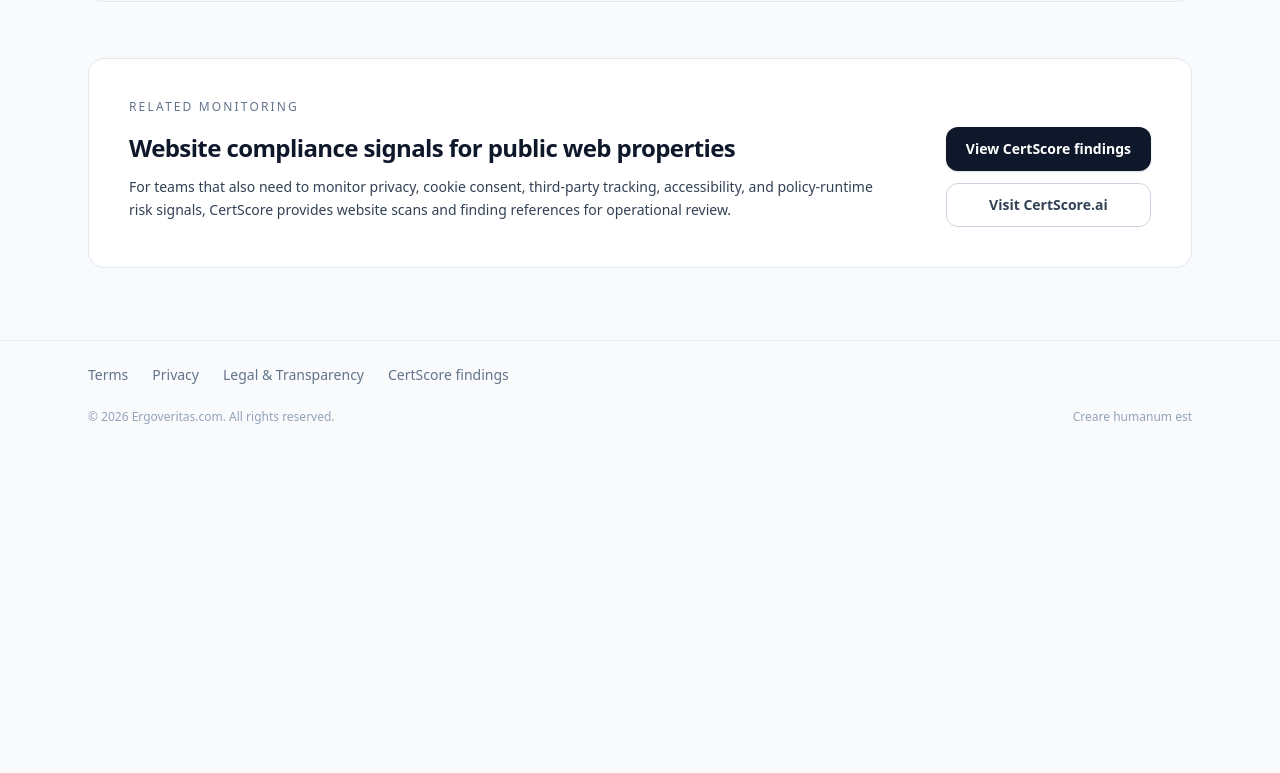
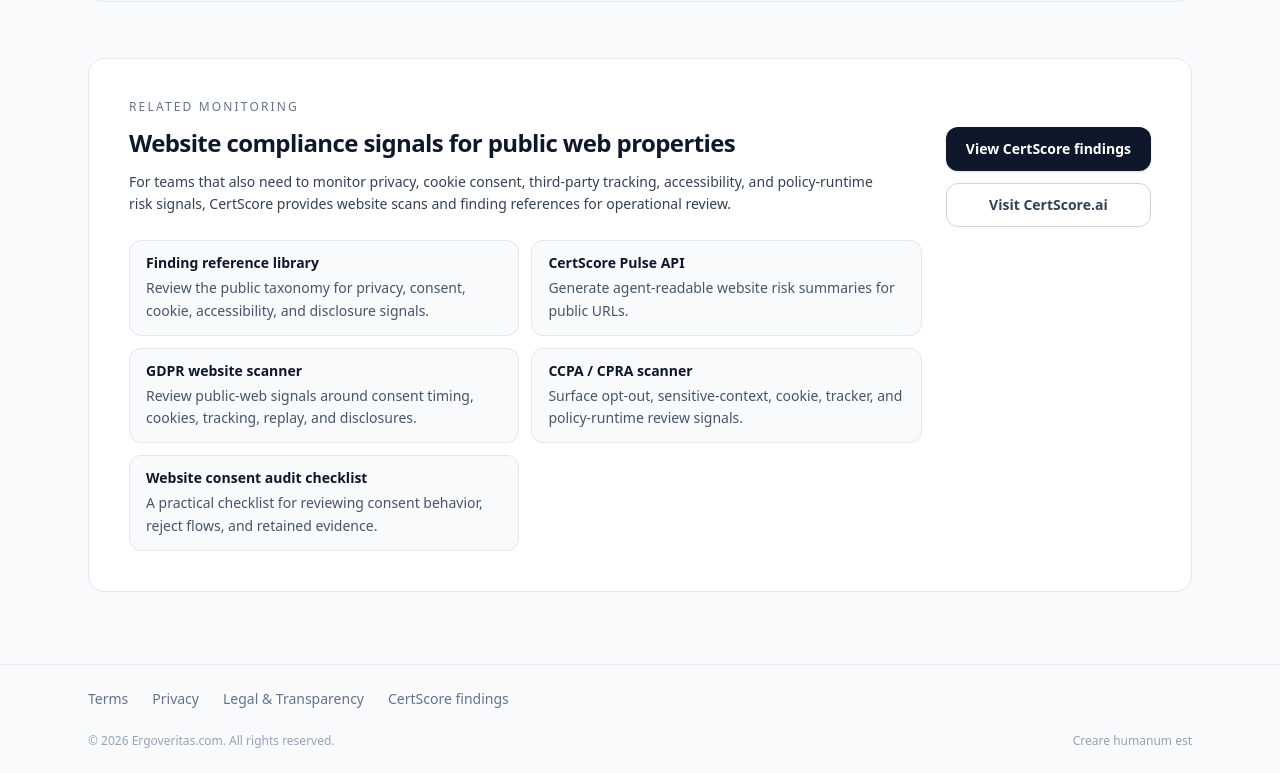
Before and after one commit to ergoveritas1-alt/ergoveritas, a Next.js app: page / in a window 1280 px wide. Shown: the part 2239-3012 px from the top of the page. Before the commit the page ends 2688 px from the top, so only its background shows below. Built offline with nearby package versions, Linux system fonts and the light colour scheme; no server answers.

Commit message:
Add CertScore resource links

```diff
--- a/app/page.tsx
+++ b/app/page.tsx
@@ -59,6 +59,34 @@
     title: "Legal / Compliance",
     description:
       "Use evidence-ready packs with timestamps, hashes, and source references to speed legal review and response."
+  }
+] as const;
+
+const certScoreResources = [
+  {
+    href: "https://certscore.ai/findings",
+    title: "Finding reference library",
+    description: "Review the public taxonomy for privacy, consent, cookie, accessibility, and disclosure signals."
+  },
+  {
+    href: "https://certscore.ai/api-pulse",
+    title: "CertScore Pulse API",
+    description: "Generate agent-readable website risk summaries for public URLs."
+  },
+  {
+    href: "https://certscore.ai/gdpr",
+    title: "GDPR website scanner",
+    description: "Review public-web signals around consent timing, cookies, tracking, replay, and disclosures."
+  },
+  {
+    href: "https://certscore.ai/ccpa",
+    title: "CCPA / CPRA scanner",
+    description: "Surface opt-out, sensitive-context, cookie, tracker, and policy-runtime review signals."
+  },
+  {
+    href: "https://certscore.ai/guides/website-consent-audit-checklist",
+    title: "Website consent audit checklist",
+    description: "A practical checklist for reviewing consent behavior, reject flows, and retained evidence."
   }
 ] as const;
 
@@ -225,7 +253,7 @@
 
       <section className="rounded-2xl border border-slate-200 bg-white px-6 py-10 sm:px-10">
         <p className="text-xs uppercase tracking-[0.18em] text-slate-500">Related monitoring</p>
-        <div className="mt-3 grid gap-6 lg:grid-cols-[1fr_auto] lg:items-center">
+        <div className="mt-3 grid gap-6 lg:grid-cols-[1fr_auto] lg:items-start">
           <div>
             <h2 className="text-2xl font-semibold tracking-tight text-slate-900">
               Website compliance signals for public web properties
@@ -235,6 +263,18 @@
               accessibility, and policy-runtime risk signals, CertScore provides website scans and
               finding references for operational review.
             </p>
+            <div className="mt-6 grid gap-3 md:grid-cols-2">
+              {certScoreResources.map((resource) => (
+                <a
+                  key={resource.href}
+                  href={resource.href}
+                  className="rounded-xl border border-slate-200 bg-slate-50 px-4 py-3 text-sm no-underline transition hover:border-slate-300 hover:bg-white focus-visible:outline-none focus-visible:ring-2 focus-visible:ring-slate-300 focus-visible:ring-offset-2"
+                >
+                  <span className="font-semibold text-slate-900">{resource.title}</span>
+                  <span className="mt-1 block leading-relaxed text-slate-600">{resource.description}</span>
+                </a>
+              ))}
+            </div>
           </div>
           <div className="flex flex-col gap-3 sm:flex-row lg:flex-col">
             <a
```
